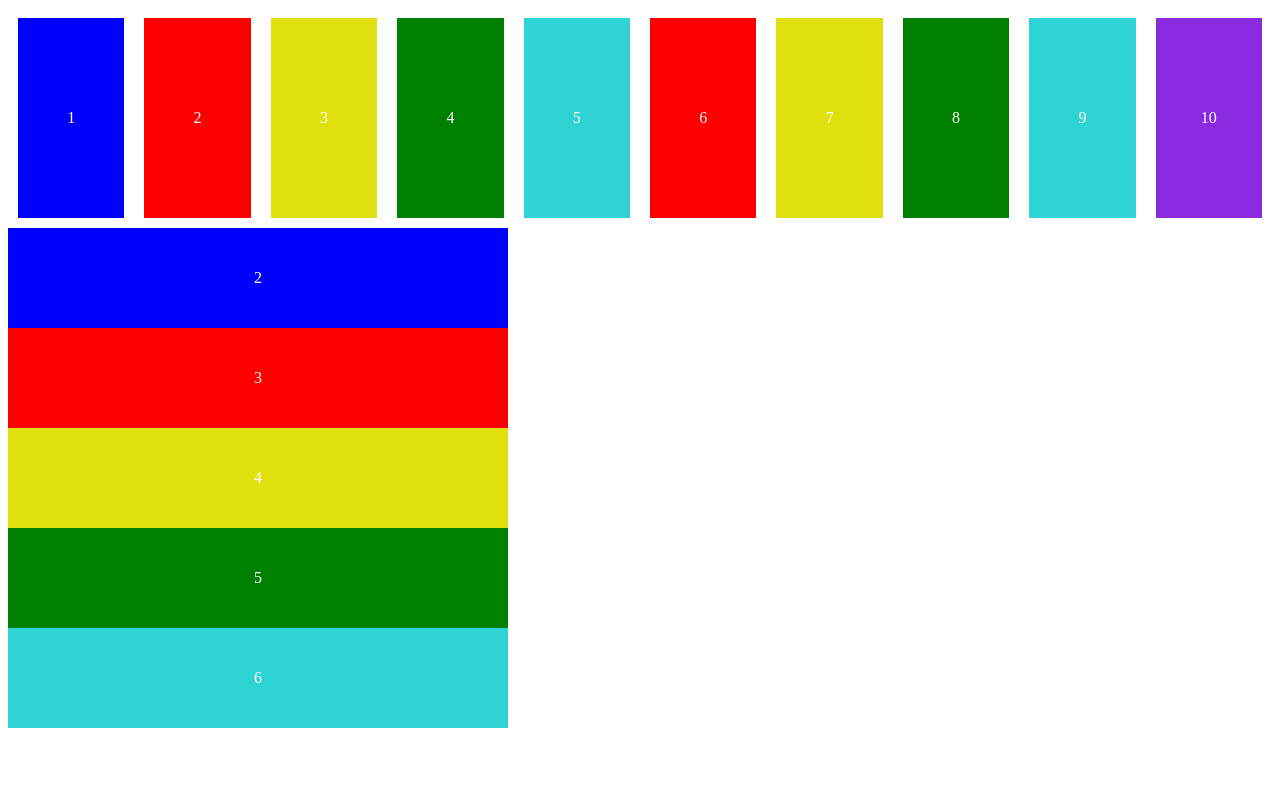
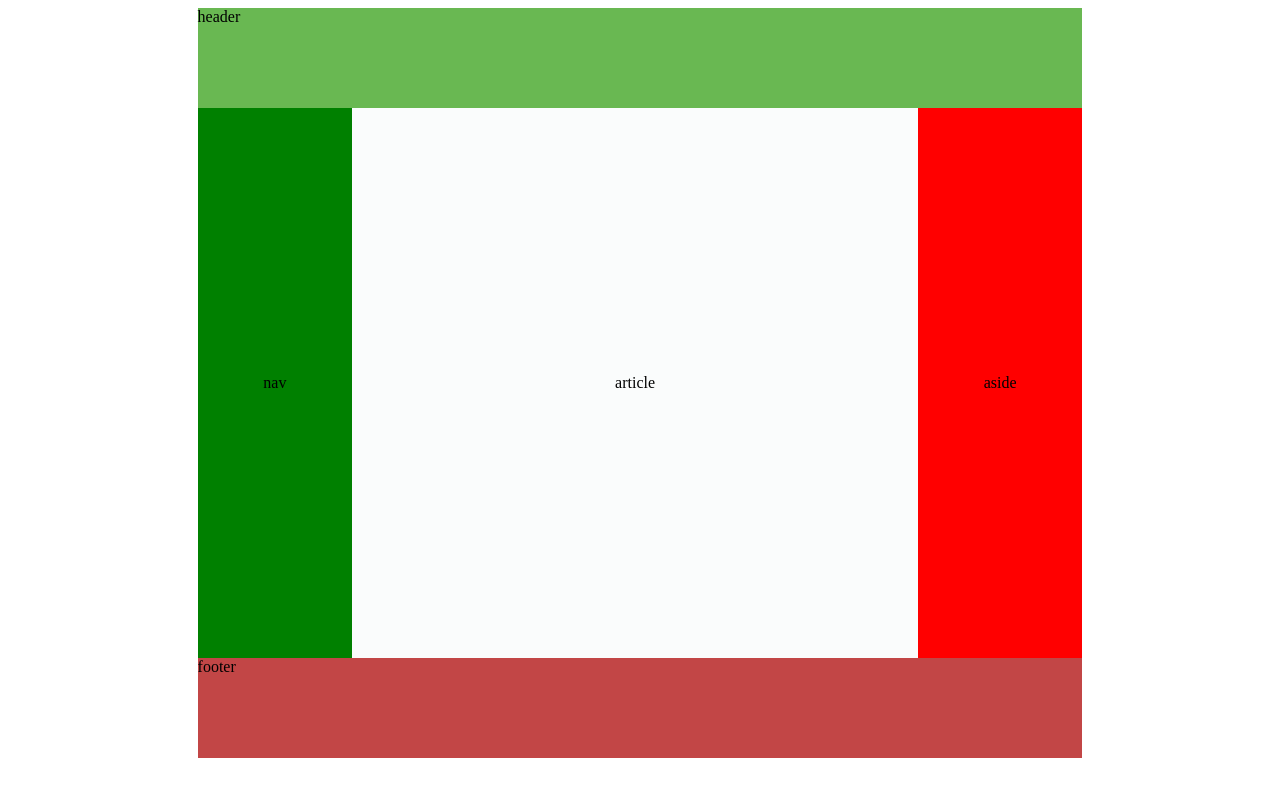
Before and after one commit to Raulencio/games, a PHP site: page / in a window 1280 px wide. Run offline with PHP 8.4, Linux system fonts and the light colour scheme.

Commit message:
Add files via upload

```diff
--- a/index.css
+++ b/index.css
@@ -1,72 +1,91 @@
+@media(max-width:1200px){
+
     .contenedor>div{
-    transition: all 1s;
         display:flex;
-    background-color: blue;
-    color:white;
-    width:138px;
+        justify-content: center;
+        align-items: center;
+        flex-grow: 1;
+    }
+    .contenedor{
+        display:inline-flex;
+        flex-direction: column;
+        width:70%;
+        margin-left: 15%;
+        height:250px;
+    }
+    .contenedor div:nth-child(1){
+        background-color: green;
+        height:25px;
+        order:2;
+
+    }
+    .contenedor div:nth-child(2){
+        background-color: whitesmoke;
         height:200px;
-    margin:10px;
+        order:1;
+    }
+
+    .contenedor div:nth-child(3){
+        background-color: red;
+        height:25px;
+        order:3;
+    }
+    .jeder{
+        width: 70%;
+        margin:auto;
+        background-color: rgb(172, 137, 137);
+        height:25px;
+    }
+    .futer{
+            width: 70%;
+            margin:auto;
+            background-color: rgb(153, 129, 129);
+            height:25px;
+    }
+}
+
+@media(min-width:1200px){
+
+    .jeder{
+        width: 70%;
+        margin:auto;
+        background-color: rgb(105, 184, 82);
+        height:100px;
+    }
+    .futer{
+            width: 70%;
+            margin:auto;
+            background-color: rgb(194, 70, 70);
+            height:100px;
+    }
+    .contenedor>div{
+        display:flex;
+        flex-grow: 1;
         justify-content: center;
         align-items: center;
     }
-.contenedor>div:hover{
-    width: 600px;
-    height: 200px;
-    background-color: rgba(0, 0, 255, 0.959);
-}
     .contenedor{
+        width:70%;
+        margin:auto;
         display:flex;
         flex-direction: row;
+        height:550px;
     }
+    .contenedor div:nth-child(1){
+        background-color: green;
 
-.menu{
-    display:flex;
-    flex-direction:column;
-    width:500px;
-    height: 500px;
-}
-.menu>div{
-    transition: all 1s;
-    height:100px;
-    display:flex;
-    background-color: blue;
-    color:white;
-    justify-content: center;
-    align-items: center;
-}
-.menu>div:hover{
-    width:500px;
-    height: 450px;
+
 
     }
-div:nth-child(2){
+    .contenedor div:nth-child(2){
+        background-color: rgba(249, 252, 252, 0.808);
+        flex-grow: 4;
+
+
+    }
+    .contenedor div:nth-child(3){
         background-color: red;
+
+
     }
-
-div:nth-child(3){
-    background-color: rgb(224, 224, 15);
 }
-
-div:nth-child(4){
-    background-color: green;
-}
-div:nth-child(5){
-    background-color: rgb(47, 211, 211);
-}
-div:nth-child(6){
-    background-color: red;
-}
-
-div:nth-child(7){
-    background-color: rgb(224, 224, 15);
-}
-
-div:nth-child(8){
-    background-color: green;
-}
-div:nth-child(9){
-    background-color: rgb(47, 211, 211);
-}
-div:nth-child(10){
-    background-color: blueviolet;
-}
--- a/index.html
+++ b/index.html
@@ -3,63 +3,36 @@
 
 <head>
     <title>
-        flex
+        minimizable
     </title>
     <link rel="stylesheet" href="index.css">
 </head>
 
 <body>
+
+    <div class="jeder">
+        header
+    </div>
+
     <div class="contenedor">
         <div>
-            <p> 1 </p>
+            nav
         </div>
+
         <div>
-            <p> 2 </p>
+            article
         </div>
+
         <div>
-            <p> 3 </p>
-        </div>
-        <div>
-            <p> 4 </p>
-        </div>
-        <div>
-            <p> 5 </p>
-        </div>
-        <div>
-            <p> 6 </p>
-        </div>
-        <div>
-            <p> 7 </p>
-        </div>
-        <div>
-            <p> 8 </p>
-        </div>
-        <div>
-            <p> 9 </p>
-        </div>
-        <div>
-            <p> 10 </p>
+            aside
         </div>
 
     </div>
-    <div class="menu">
-        <div>
-            <p> 2 </p>
-        </div>
-        <div>
-            <p> 3 </p>
-        </div>
-        <div>
-            <p> 4 </p>
-        </div>
-        <div>
-            <p> 5 </p>
-        </div>
-        <div>
-            <p> 6 </p>
-        </div>
 
+    <div class="futer">
+        footer
     </div>
+
 </body>
 
 </html>
```
Lines whose indentation alone changed are shown as unchanged.
